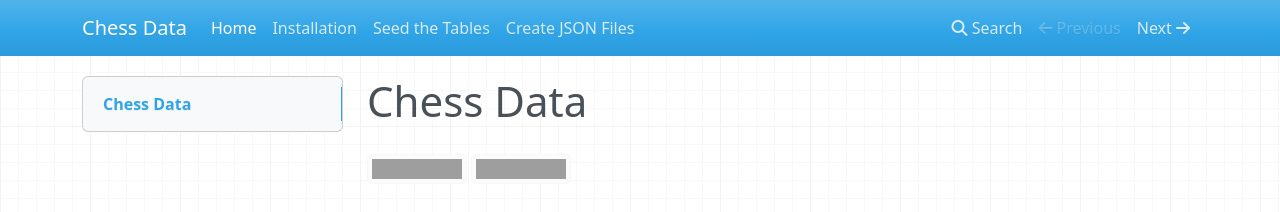
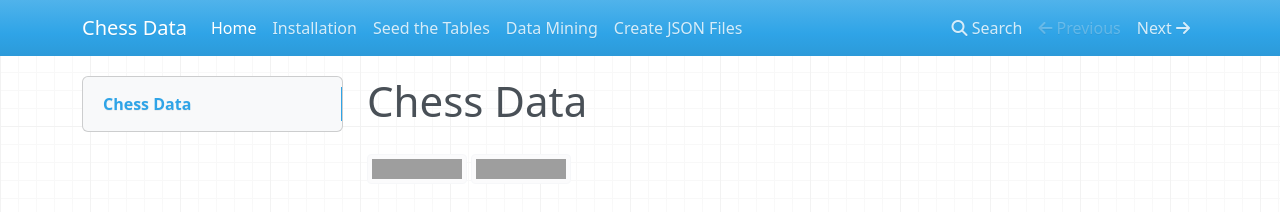
Before and after one commit to chesslablab/chess-data, an MkDocs documentation site: the page built from docs/index.md, in a window 1280 px wide. Shown: the top 212 px of the page. Built offline with MkDocs 1.6.1, drawn with Linux system fonts in a browser that asks for light colours; nearby versions of some CDN libraries; grey boxes are pictures that could not be loaded.

Commit message:
Updated mkdocs.yml

```diff
--- a/mkdocs.yml
+++ b/mkdocs.yml
@@ -4,5 +4,6 @@ nav:
   - Home: index.md
   - Installation: installation.md
   - Seed the Tables: seed-the-tables.md
+  - Data Mining: data-mining.md
   - Create JSON Files: create-json-files.md
 theme: mkdocs
```
